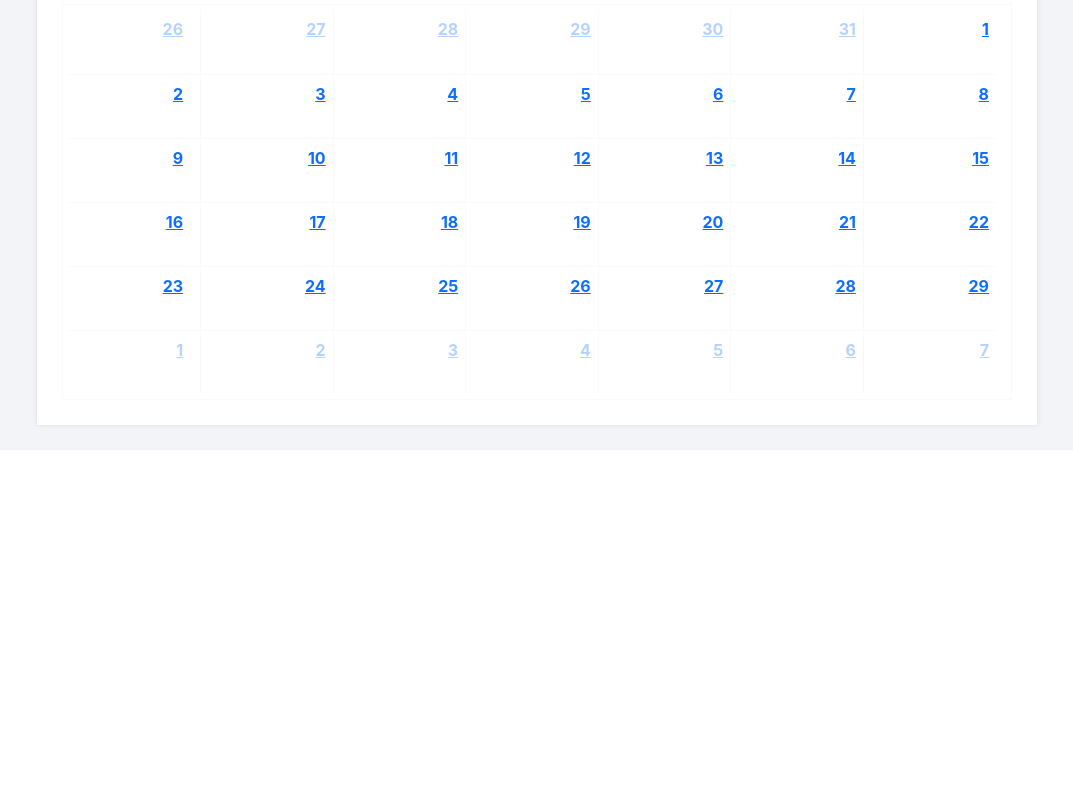
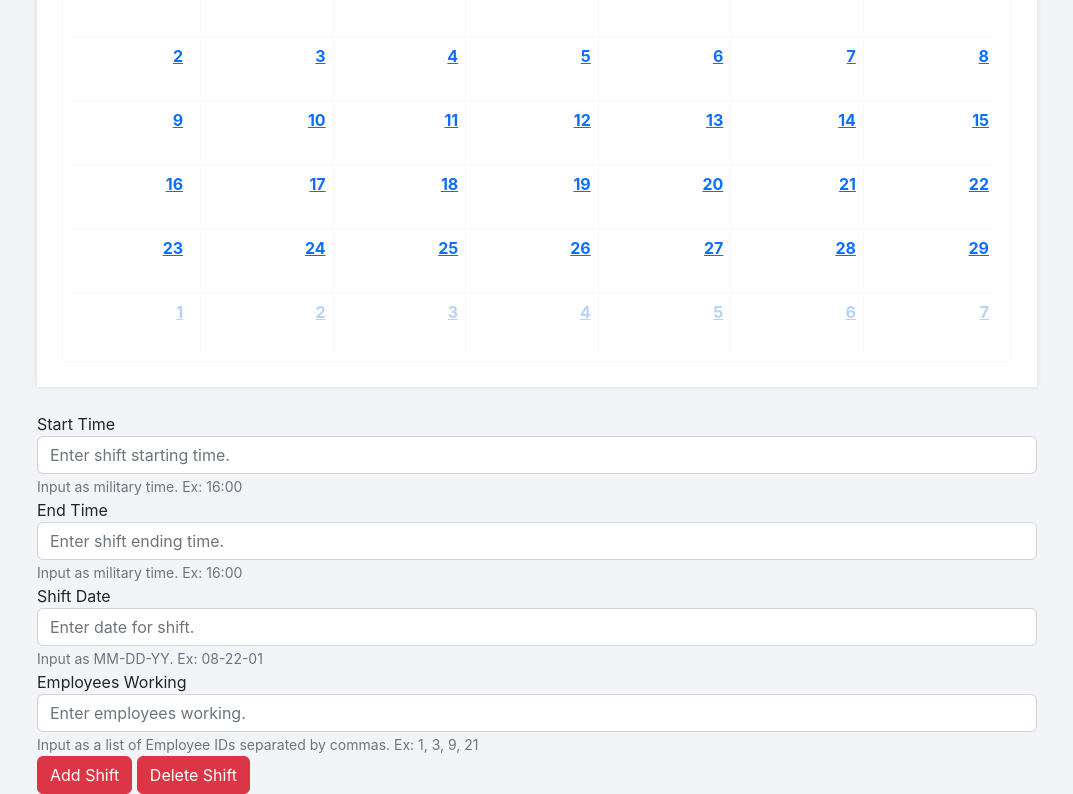
Before and after one commit to MannyEchavez/Skedulee, a Flask app: page /schedule in a window 1280 px wide. Shown: the part 503-1297 px from the top of the page, without its empty margins (103-1176 px from the left). Before the commit the page ends 933 px from the top, so only its background shows below. Run offline with Flask 2, Linux system fonts and the light colour scheme; a user stored in the database is signed in; data comes from the database, SQL or seed files in the repository; some libraries are stand-ins or nearby versions.

Commit message:
partial 11/30/22

```diff
--- a/Structure/Lab2/main.py
+++ b/Structure/Lab2/main.py
@@ -228,17 +228,21 @@ def schedule():
         shifts = cursor.fetchall()
         return render_template('schedule.html', username=session['username'], shifts=shifts)
     # User is not loggedin redirect to login page
-    return redirect(url_for('schedule'))
+    return redirect(url_for('login'))
 
-@app.route('/schedule')
+@app.route('/schedule', methods=['GET', 'POST'])
 def addShift():
-    if request.method == ['POST']:
-        if request.form['shift'] == ['Add']:
-            flash("Added")
-        elif request.form['shift'] == ['Delete']:
-            flash("Deleted")
-    elif request.method == ['GET']:
-        return render_template('schedule.html', username=session['username'])
+    cursor = mysql.connection.cursor(MySQLdb.cursors.DictCursor)
+    msg = ''
+    if request.method == 'POST' and 'startTime' in request.form and 'endTime' in request.form and 'date' in request.form and 'employees' in request.form:
+        st = request.form['startTime']
+        et = request.form['endTime']
+        d = request.form['date']
+        emp = request.form['employees']
+        msg = 'Submission success!'
+    elif request.method == 'POST':
+        msg = 'Please provide the proper information'
+    return render_template('schedule.html', username=session['username'], msg=msg)
 
 
 if __name__ == '__main__':
--- a/Structure/Lab2/templates/schedule.html
+++ b/Structure/Lab2/templates/schedule.html
@@ -9,11 +9,6 @@
   <link href='../static/calendar-20/fullcalendar/packages/daygrid/main.css' rel='stylesheet' />
   <script src="function.js"></script>
   <body>
-  <!--ADD AND DELETE SHIFT BUTTONS HERE-->
-  <form method="POST">
-    <input class="btn btn-danger" type="submit" name="shift" value="Add Shift">
-    <input class="btn btn-danger" type="submit" name="shift" value="Delete Shift">
-  </form>
   <!--BEGINNING OF CALENDAR RENDERING-->
   <div id='calendar-container'>
     <div id='calendar'></div>
@@ -50,6 +45,37 @@
       });
     </script>
     <script src="../static/calendar-20/js/main.js"></script>
+    <!--ADD AND DELETE SHIFT BUTTONS HERE-->
+    <form method="POST" action="/schedule">
+      <div class="form-group">
+        <label for="startTime">Start Time</label>
+        <input type="text" class="form-control" id="startTime" aria-describedby="sTimeHelp" placeholder="Enter shift starting time.">
+        <small id="sTimeHelp" class="form-text text-muted">Input as military time. Ex: 16:00</small>
+      </div>
+      <div class="form-group">
+        <label for="endTime">End Time</label>
+        <input type="text" class="form-control" id="endTime" aria-describedby="eTimeHelp" placeholder="Enter shift ending time.">
+        <small id="eTimeHelp" class="form-text text-muted">Input as military time. Ex: 16:00</small>
+      </div>
+      <div class="form-group">
+        <div>
+        <label for="date">Shift Date</label>
+        <input type="text" class="form-control" id="date" aria-describedby="dateHelp" placeholder="Enter date for shift.">
+        <small id="dateHelp" class="form-text text-muted">Input as MM-DD-YY. Ex: 08-22-01</small>
+      </div>
+      </div>
+      <div class="form-group">
+        <div>
+        <label for="employees">Employees Working</label>
+        <input type="text" class="form-control" id="employees" aria-describedby="empHelp" placeholder="Enter employees working.">
+        <small id="empHelp" class="form-text text-muted">Input as a list of Employee IDs separated by commas. Ex: 1, 3, 9, 21</small>
+      </div>
+      <div class="form-group">
+        <input class="btn btn-danger" type="submit" name="shift" value="Add Shift">
+        <input class="btn btn-danger" type="submit" name="shift" value="Delete Shift">
+      </div>
+    </form>
+    <div class="msg">{{ msg }}</div>
   </body>
 
 {% endblock %}
```
